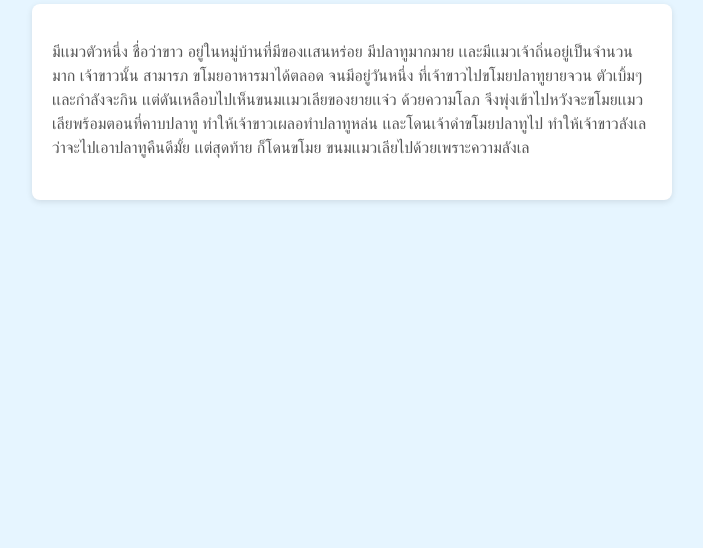
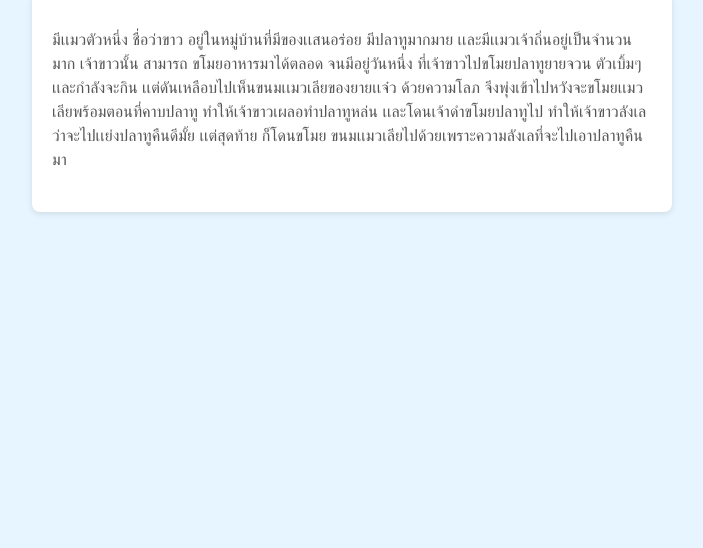
Before and after one commit to NongLukLee/Thai, a plain HTML site: page index.html in a window 1280 px wide. Shown: the part 252-800 px from the top of the page, without its empty margins (288-991 px from the left). Drawn offline with Linux system fonts and the light colour scheme.

Commit message:
Update index.html

```diff
--- a/index.html
+++ b/index.html
@@ -46,14 +46,14 @@
   <div class="container">
     <h1>โลภมาก ลาภหาย</h1>
     <div class="story">
-      <p>มีเเมวตัวหนึ่ง ชื่อว่าขาว อยู่ในหมู่บ้านที่มีของเเสนหร่อย
-มีปลาทูมากมาย เเละมีเเมวเจ้าถิ่นอยู่เป็นจำนวนมาก เจ้าขาวนั้น สามารภ
+      <p>มีเเมวตัวหนึ่ง ชื่อว่าขาว อยู่ในหมู่บ้านที่มีของเเสนอร่อย
+มีปลาทูมากมาย เเละมีเเมวเจ้าถิ่นอยู่เป็นจำนวนมาก เจ้าขาวนั้น สามารถ
 ขโมยอาหารมาได้ตลอด จนมีอยู่วันหนึ่ง ที่เจ้าขาวไปขโมยปลาทูยายจวน
 ตัวเบิ้มๆ เเละกำลังจะกิน เเต่ดันเหลือบไปเห็นขนมเเมวเลียของยายเเจ๋ว
 ด้วยความโลภ จึงพุ่งเข้าไปหวังจะขโมยเเมวเลียพร้อมตอนที่คาบปลาทู
 ทำให้เจ้าขาวเผลอทำปลาทูหล่น เเละโดนเจ้าดำขโมยปลาทูไป
-ทำให้เจ้าขาวลังเลว่าจะไปเอาปลาทูคืนดีมั้ย เเต่สุดท้าย ก็โดนขโมย
-ขนมเเมวเลียไปด้วยเพราะความลังเล</p>
+ทำให้เจ้าขาวลังเลว่าจะไปเเย่งปลาทูคืนดีมั้ย เเต่สุดท้าย ก็โดนขโมย
+ขนมเเมวเลียไปด้วยเพราะความลังเลที่จะไปเอาปลาทูคืนมา</p>
     </div>
   </div>
 </body>
```
